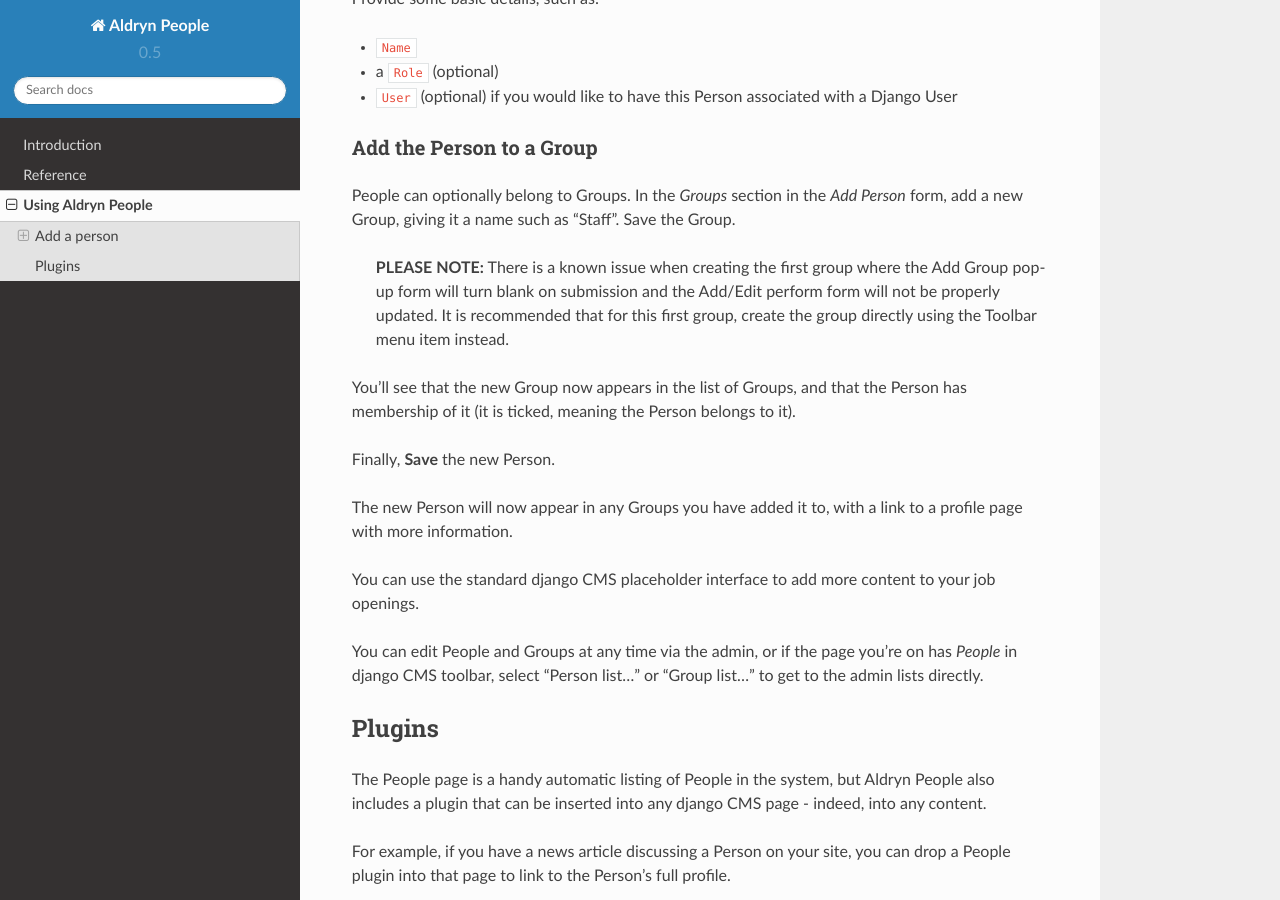
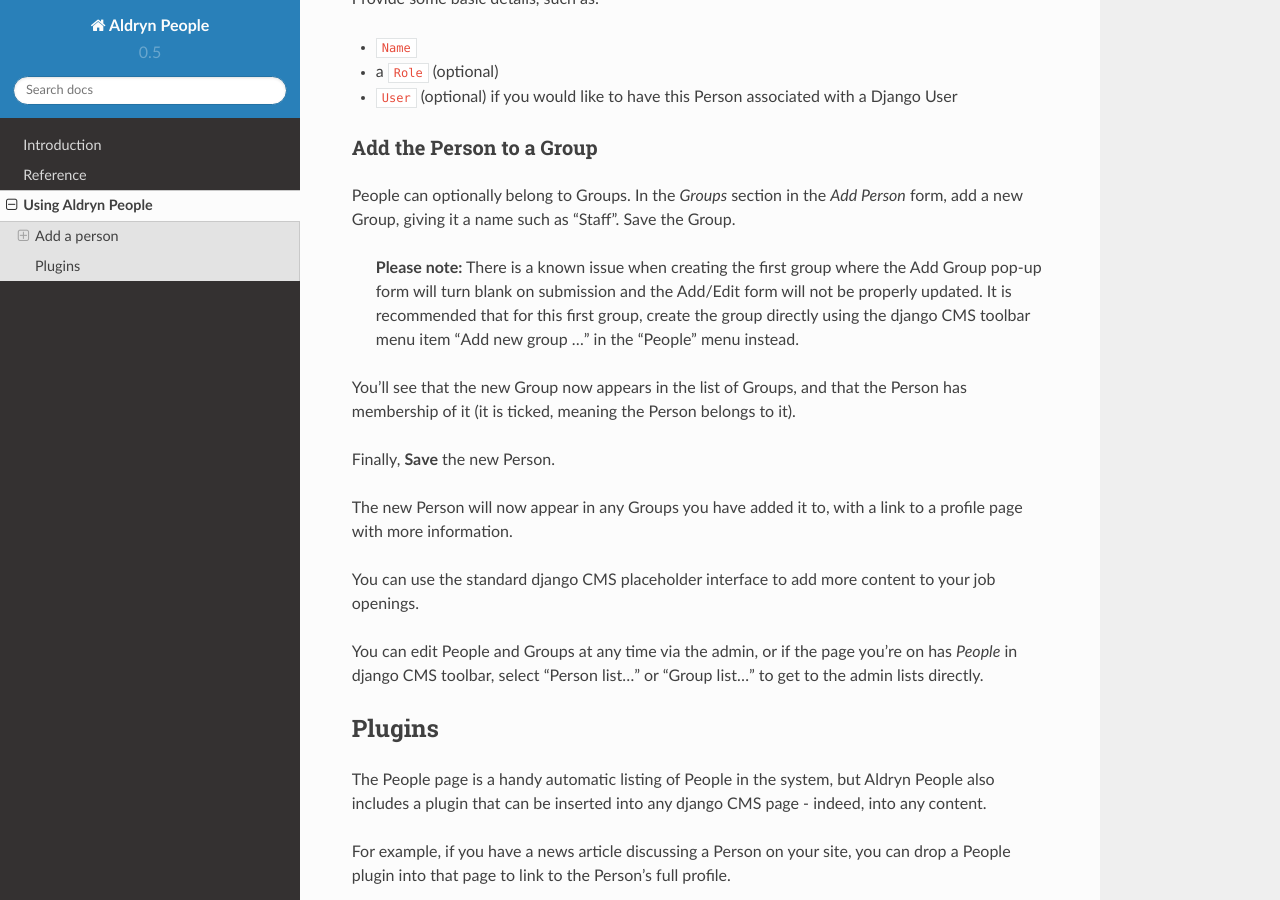
Before and after one commit to divio/aldryn-people, a Sphinx documentation site: the page built from docs/user/index.rst, in a window 1280 px wide and 900 px high, scrolled down 426 px. Built offline with Sphinx 7.4.7 and the Read the Docs theme 2.0.0, drawn with Linux system fonts in a browser that asks for light colours.

Commit message:
Fixes typos and formatting in new note

```diff
--- a/docs/user/index.rst
+++ b/docs/user/index.rst
@@ -32,10 +32,11 @@ Group, giving it a name such as "Staff". Save the Group.
    https://github.com/aldryn/aldryn-people/issues/71
 ..
 
-   **PLEASE NOTE:** There is a known issue when creating the first group where
+   **Please note:** There is a known issue when creating the first group where
    the Add Group pop-up form will turn blank on submission and the Add/Edit
-   perform form will not be properly updated. It is recommended that for this
-   first group, create the group directly using the Toolbar menu item instead.
+   form will not be properly updated. It is recommended that for this first
+   group, create the group directly using the django CMS toolbar menu item
+   "Add new group ..." in the "People" menu instead.
 
 You'll see that the new Group now appears in the list of Groups, and that the Person has membership
 of it (it is ticked, meaning the Person belongs to it).
```
